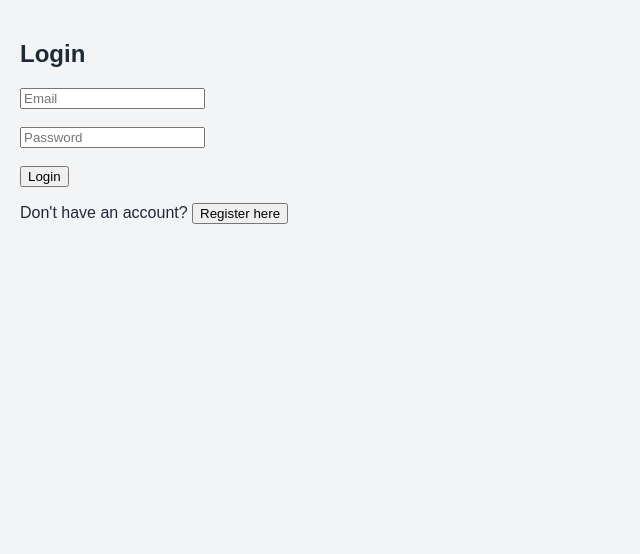
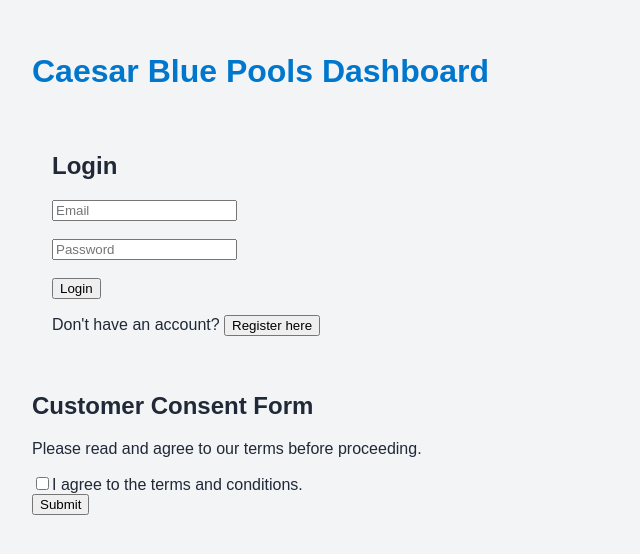
Before and after one commit to terrello88/caesar-blue-app, a React (Create React App) app in the folder caesar-blue-app/: page / in a window 1280 px wide. Shown: the top 554 px of the page, without its empty margins (0-640 px from the left). Built offline with nearby package versions, Linux system fonts and the light colour scheme; no server answers.

Commit message:
Update App.tsx

```diff
--- a/caesar-blue-app/src/App.tsx
+++ b/caesar-blue-app/src/App.tsx
@@ -1,6 +1,6 @@
-import React, { useState, useEffect } from "react";
-import { getAuth, onAuthStateChanged, signOut } from "firebase/auth";
-import AuthForm from "./components/AuthForm";
+// src/App.tsx
+
+import React, { useState } from "react";
 import ConsentForm from "./components/ConsentForm";
 import CustomerForm from "./CustomerForm";
 import ServiceChecklist from "./ServiceChecklist";
@@ -8,48 +8,40 @@ import WaterTestForm from "./WaterTestForm";
 import ChemicalCalculator from "./ChemicalCalculator";
 import InvoiceForm from "./InvoiceForm";
 import SignaturePad from "./SignaturePad";
+import AuthForm from "./components/AuthForm";
 import "./App.css";
 
 function App() {
-  const [user, setUser] = useState<any>(null);
-  const auth = getAuth();
+  const [consentGiven, setConsentGiven] = useState(false);
 
-  useEffect(() => {
-    const unsubscribe = onAuthStateChanged(auth, (firebaseUser) => {
-      setUser(firebaseUser);
-    });
-    return () => unsubscribe();
-  }, [auth]);
-
-  const handleLogout = () => {
-    signOut(auth);
+  const handleConsentGiven = () => {
+    setConsentGiven(true);
+    console.log("Consent has been given!");
   };
 
   const handleCustomerSubmit = (data: any) => {
     console.log("Customer submitted:", data);
-    // Save to Firebase or process here
+    // Save data or process here
   };
-
-  if (!user) {
-    return <AuthForm />;
-  }
 
   return (
     <div style={{ padding: "2rem", fontFamily: "Arial, sans-serif" }}>
-      <div style={{ display: "flex", justifyContent: "space-between", alignItems: "center", marginBottom: "1rem" }}>
       <h1 style={{ color: "#0077cc" }}>Caesar Blue Pools Dashboard</h1>
-        <button onClick={handleLogout} style={{ backgroundColor: "#e3342f", color: "white", padding: "0.5rem 1rem", borderRadius: "5px" }}>
-          Logout
-        </button>
-      </div>
+      <AuthForm />
 
-      <ConsentForm />
+      {/* Show ConsentForm only if consent NOT given */}
+      {!consentGiven ? (
+        <ConsentForm onConsentGiven={handleConsentGiven} />
+      ) : (
+        <>
           <CustomerForm onSubmit={handleCustomerSubmit} />
           <ServiceChecklist />
           <WaterTestForm />
           <ChemicalCalculator />
           <InvoiceForm />
           <SignaturePad />
+        </>
+      )}
     </div>
   );
 }
```
Lines whose indentation alone changed are shown as unchanged.
